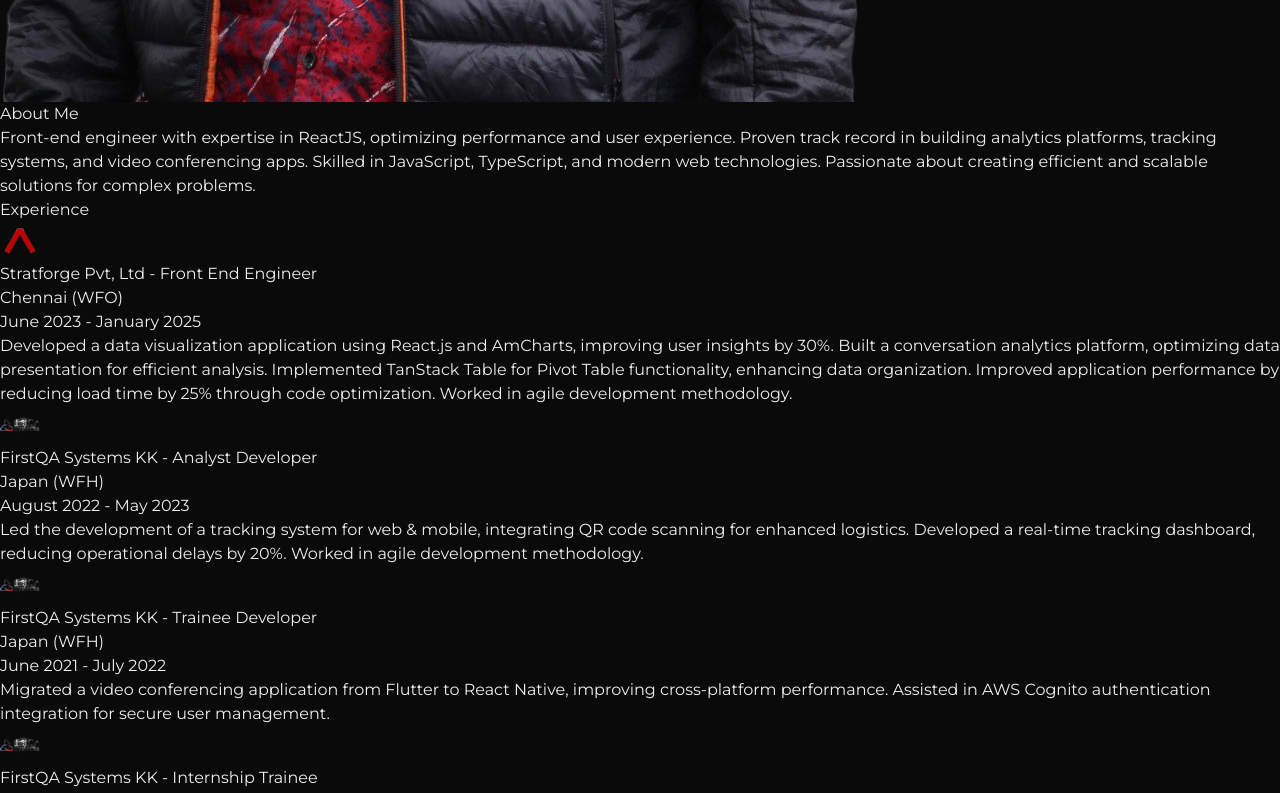
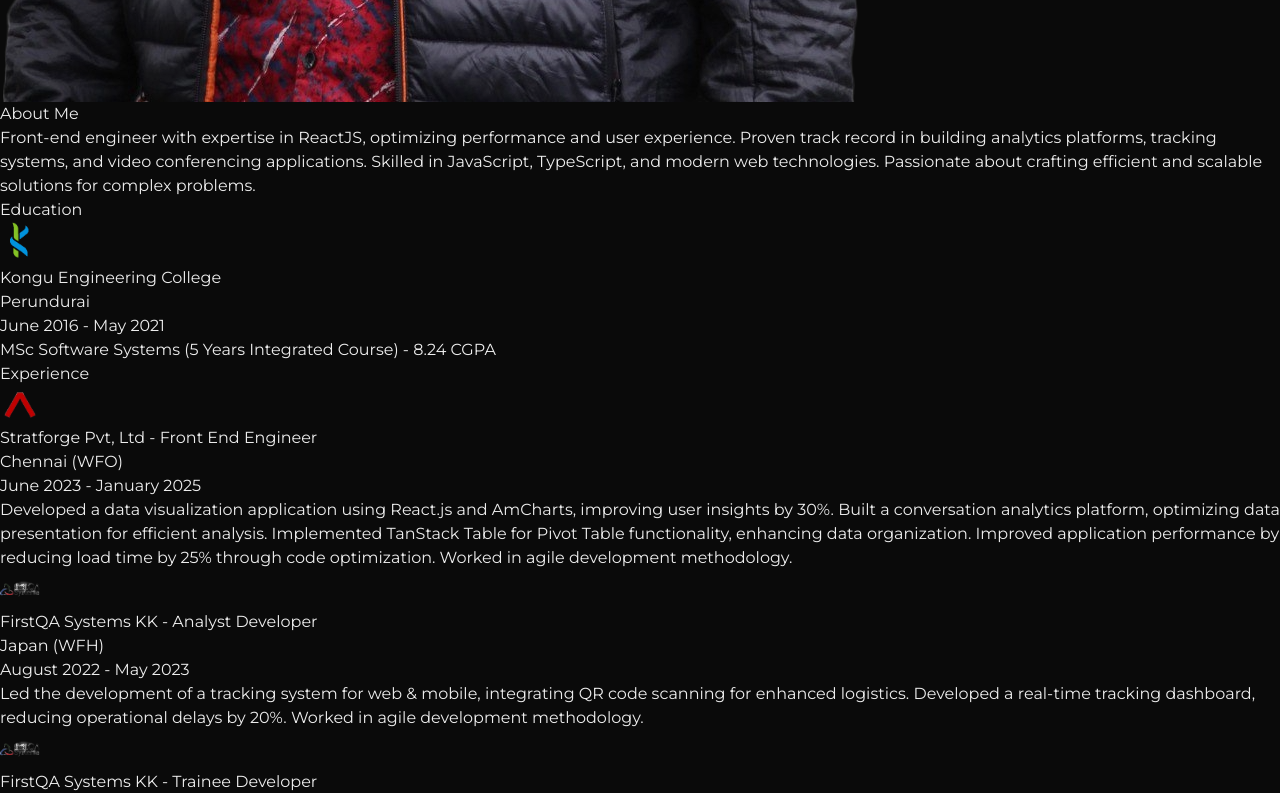
Before and after one commit to SanjayLegacy/portfolio, a Next.js app: page / in a window 1280 px wide. Shown: the part 1340-2133 px from the top of the page. Built offline with nearby package versions, Linux system fonts and the light colour scheme.

Commit message:
Added new updates

```diff
--- a/src/app/page.tsx
+++ b/src/app/page.tsx
@@ -1,4 +1,5 @@
 import AboutMe from "@/components/about-me";
+import Education from "@/components/education";
 import Experience from "@/components/experience";
 import Footer from "@/components/footer";
 import HeroSection from "@/components/hero";
@@ -12,6 +13,7 @@
       <NavBar />
       <HeroSection />
       <AboutMe />
+      <Education />
       <Experience />
       <Skills />
       <Projects />
--- a/src/components/about-me.tsx
+++ b/src/components/about-me.tsx
@@ -10,9 +10,9 @@
       <div className="text-lg text-black font-light sm:w-[70%] w-[90%] text-justify">
         Front-end engineer with expertise in ReactJS, optimizing performance and
         user experience. Proven track record in building analytics platforms,
-        tracking systems, and video conferencing apps. Skilled in JavaScript,
-        TypeScript, and modern web technologies. Passionate about creating
-        efficient and scalable solutions for complex problems.
+        tracking systems, and video conferencing applications. Skilled in
+        JavaScript, TypeScript, and modern web technologies. Passionate about
+        crafting efficient and scalable solutions for complex problems.
       </div>
     </div>
   );
--- /dev/null
+++ b/src/components/education.tsx
@@ -0,0 +1,38 @@
+import Image from "next/image";
+import KECLogo from "../../public/KEC-logo.png";
+
+export default function Education() {
+  return (
+    <div
+      id="education"
+      className="p-4 flex flex-col justify-center items-center bg-gray-300 gap-y-8 pt-16"
+    >
+      <div className="text-xl sm:text-2xl text-black font-semibold border-4 border-black p-2">
+        Education
+      </div>
+
+      <div className="sm:w-[70%] w-[90%]">
+        <ol className="relative border-s border-gray-400 ml-6 sm:ml-4">
+          <li className="mb-10 ms-10">
+            <span className="absolute flex items-center justify-center w-10 h-10 bg-white rounded-full -start-5 ring-8 ring-white">
+              <Image src={KECLogo} alt="kec-logo" width={40} height={40} />
+            </span>
+            <div className="flex flex-row justify-between items-center">
+              <h3 className="flex items-center mb-1 text-lg font-semibold text-black">
+                Kongu Engineering College
+              </h3>
+              <h3 className="flex items-center mb-1 text-lg font-semibold text-black">
+                Perundurai
+              </h3>
+            </div>
+            <span className="block mb-2 text-black">June 2016 - May 2021</span>
+            <p className="mb-4 text-lg text-black font-light text-justify">
+              MSc Software Systems (5 Years Integrated Course) -{" "}
+              <span className="font-semibold">8.24 CGPA</span>
+            </p>
+          </li>
+        </ol>
+      </div>
+    </div>
+  );
+}
--- a/src/components/navbar.tsx
+++ b/src/components/navbar.tsx
@@ -33,6 +33,7 @@
     >
       <nav className="hidden md:flex relative z-50 flex-row justify-center gap-x-8">
         <Link href="#about-me">About me</Link>
+        <Link href="#education">Education</Link>
         <Link href="#experience">Experience</Link>
         <Link href="#skills">Skills</Link>
         <Link href="#projects">Projects</Link>
@@ -59,6 +60,13 @@
             About me
           </Link>
           <Link
+            href="#education"
+            className="block py-2 px-4"
+            onClick={toggleMenu}
+          >
+            Education
+          </Link>
+          <Link
             href="#experience"
             className="block py-2 px-4"
             onClick={toggleMenu}
--- a/src/components/skills.tsx
+++ b/src/components/skills.tsx
@@ -3,6 +3,7 @@
 import Dart from "../../public/dart.svg";
 import ExpressJS from "../../public/express.svg";
 import Figma from "../../public/figma.svg";
+import Firebase from "../../public/firebase.svg";
 import Flutter from "../../public/flutter.svg";
 import Git from "../../public/git.svg";
 import GitHub from "../../public/github.svg";
@@ -78,6 +79,10 @@
       logo: GitHub,
     },
     {
+      name: "Firebase",
+      logo: Firebase,
+    },
+    {
       name: "Jira",
       logo: Jira,
     },
```
Also changed, not shown: public/KEC-logo.png (added), public/firebase.svg (added).
